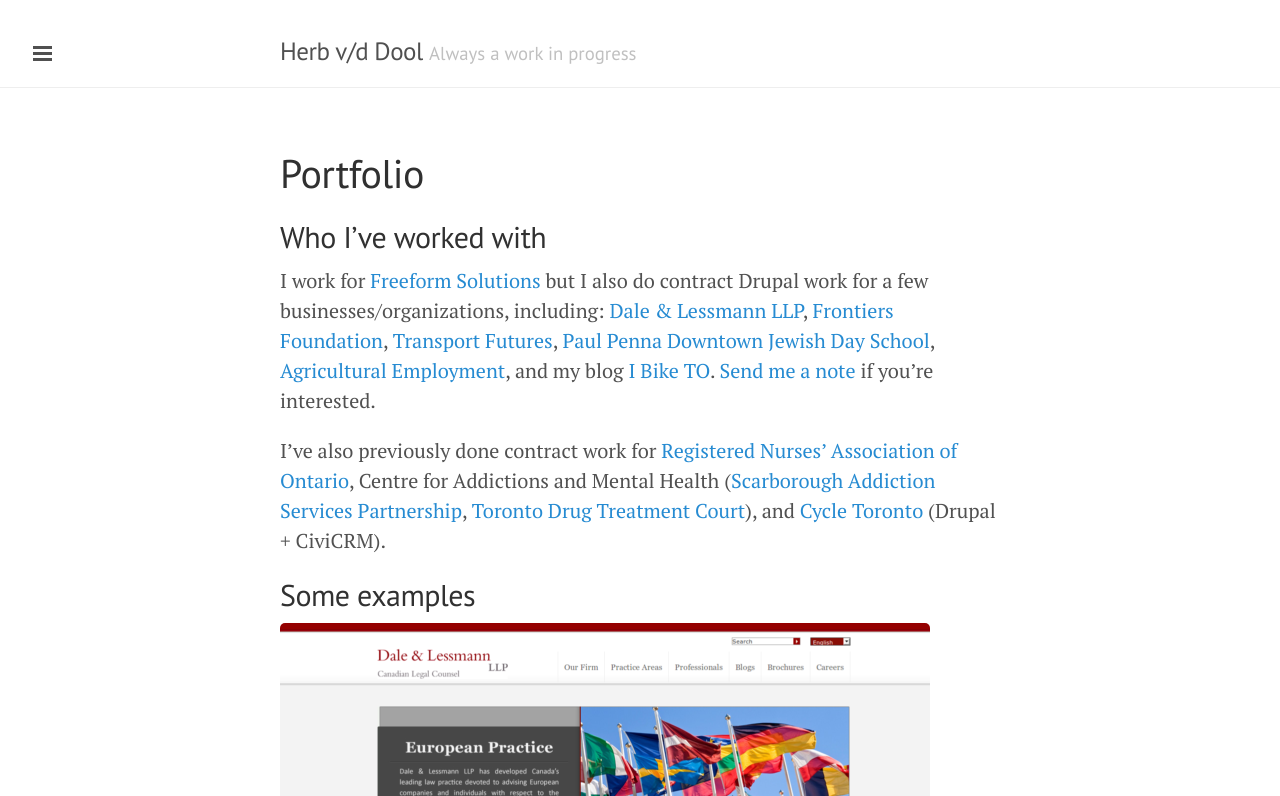
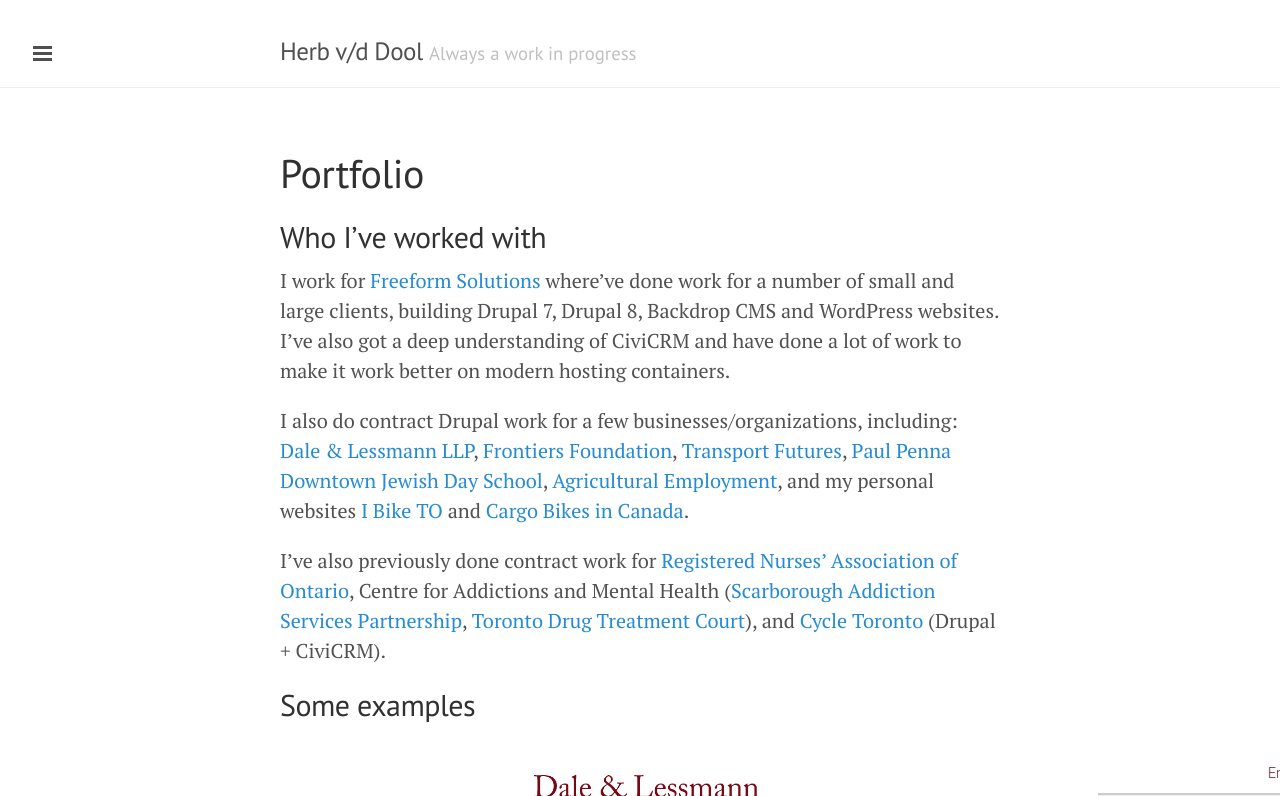
Before and after one commit to herbdool/herbdool.github.com, a Jekyll site: the page built from portfolio.md, in a window 1280 px wide and 900 px high, cut to the strip 104-900 px from the top of the window. Built offline with Jekyll 4.4.1, drawn with Linux system fonts in a browser that asks for light colours; Markdown is read by kramdown in place of the engine named in the settings; some of the changed text lies outside the part shown.

Commit message:
Update portfolio.md

```diff
--- a/portfolio.md
+++ b/portfolio.md
@@ -6,24 +6,28 @@
 
 ## Who I've worked with
 
-I work for [Freeform Solutions](http://freeform.ca) but I also do contract Drupal work for a few businesses/organizations, including: [Dale & Lessmann LLP](http://dalelessmann.com), [Frontiers Foundation](http://frontiersfoundation.ca), [Transport Futures](http://transportfutures.ca), [Paul Penna Downtown Jewish Day School](http://djds.ca), [Agricultural Employment](http://www.agriemploy.com/), and my blog [I Bike TO](http://ibiketo.ca). [Send me a note](http://ibiketo.ca/contact) if you're interested.
+I work for [Freeform Solutions](https://freeform.ca) where've done work for a number of small and large clients, building Drupal 7, Drupal 8, Backdrop CMS and WordPress websites. I've also got a deep understanding of CiviCRM and have done a lot of work to make it work better on modern hosting containers.
+
+I also do contract Drupal work for a few businesses/organizations, including: [Dale & Lessmann LLP](https://dalelessmann.com), [Frontiers Foundation](http://frontiersfoundation.ca), [Transport Futures](http://transportfutures.ca), [Paul Penna Downtown Jewish Day School](http://djds.ca), [Agricultural Employment](http://www.agriemploy.com/), and my personal websites [I Bike TO](https://ibiketo.ca) and [Cargo Bikes in Canada](https://cargobike.ca).
 
 I've also previously done contract work for [Registered Nurses' Association of Ontario](http://rnao.ca/), Centre for Addictions and Mental Health ([Scarborough Addiction Services Partnership](http://scarboroughaddictionservices.org), [Toronto Drug Treatment Court](http://tdtc.ca)), and [Cycle Toronto](http://cycleto.ca) (Drupal + CiviCRM).
 
 ## Some examples
 
-![Dale & Lessmann LLP](/media/dl.png)
+![Dale & Lessmann LLP](/media/dalelessmann.png)
 
-Dale & Lessmann LLP
+[Dale & Lessmann LLP](https://dalelessmann.com) - multilingual website for a law firm built on Drupal 7.
 
-![Agriculture Employment](/media/agriemploy.png)
+![Agriculture Employment](/media/agemploy2.png)
 
 Agriculture Employment
 
+## Older examples
+
 ![Frontiers Foundation](/media/ff.png)
 
-Frontiers Foundation
+Frontiers Foundation - a Drupal 7 website for an indigenous organization working in affordable housing.
 
 ![client forms for SASP](/media/data.sasp.png)
 
-Client forms for Scarborough Addiction Services Partnership
+Client forms for Scarborough Addiction Services Partnership - a data application built on Drupal 7.
```
